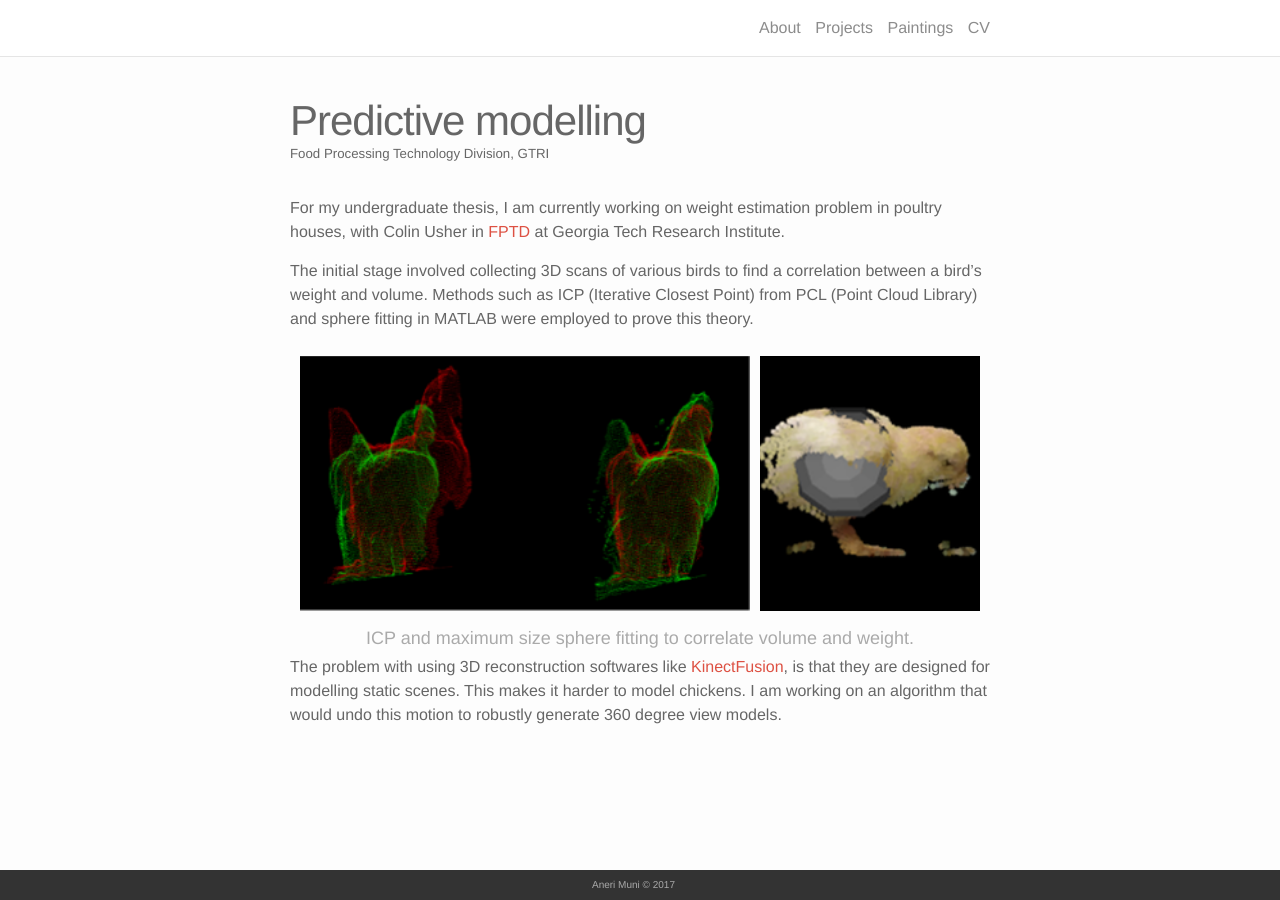
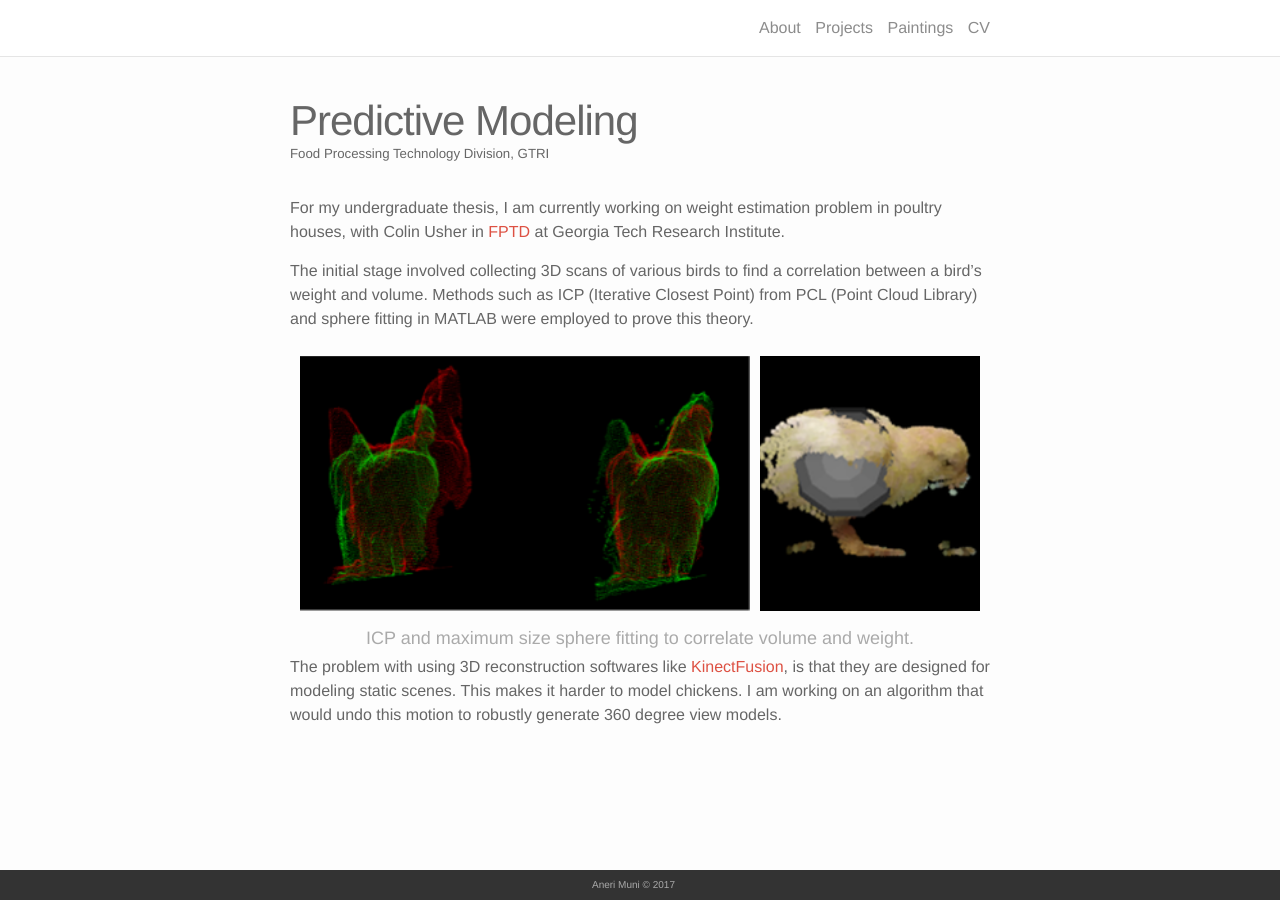
Before and after one commit to amuni3/amuni3.github.io, a Jekyll site: the page built from _portfolio/5_project.markdown, in a window 1280 px wide. Built offline with Jekyll 4.4.1, drawn with Linux system fonts in a browser that asks for light colours; nearby versions of some CDN libraries.

```diff
--- a/_portfolio/3_project.markdown
+++ b/_portfolio/3_project.markdown
@@ -1,6 +1,6 @@
 ---
 layout: page
-title: ABB YuMi robot
+title: ABB YuMi Robot
 description: Autonomous Systems Lab, ETH Zurich
 img: /project_pics/yumi.jpg
 ---
--- a/_portfolio/5_project.markdown
+++ b/_portfolio/5_project.markdown
@@ -1,6 +1,6 @@
 ---
 layout: page
-title: Predictive modelling
+title: Predictive Modeling
 description: Food Processing Technology Division, GTRI
 img: /project_pics/chicken_scan.png
 ---
@@ -23,5 +23,5 @@
 
 The problem with using 3D reconstruction softwares like
 <a href="https://msdn.microsoft.com/en-us/library/dn188670.aspx" target="blank"> KinectFusion</a>,
-is that they are designed for modelling static scenes. This makes it harder to model chickens. I am working on an
+is that they are designed for modeling static scenes. This makes it harder to model chickens. I am working on an
 algorithm that would undo this motion to robustly generate 360 degree view models.
--- a/_sass/_layout.scss
+++ b/_sass/_layout.scss
@@ -251,7 +251,7 @@
 width: 100%;
 height: 100%;
 float: left;
-object-fit: cover;
+object-fit: cover; //contain;
 box-sizing:border-box;
 padding: $img_spacing;
 }
```
Also changed, not shown: _portfolio/6_project.markdown (+18 -14 lines), _portfolio/7_project.markdown (added, +32 -0 lines), index.html (+9 -11 lines), project_pics/gripper_model.png (added), project_pics/gripper_model2.png (added), 4 other files.
